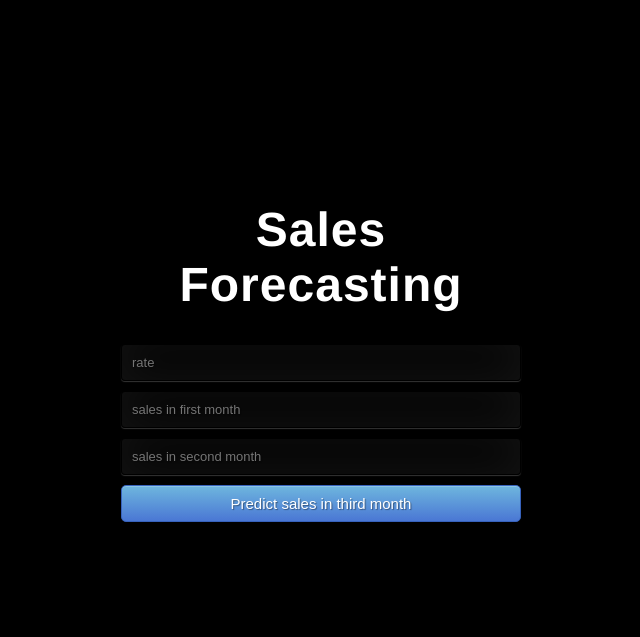
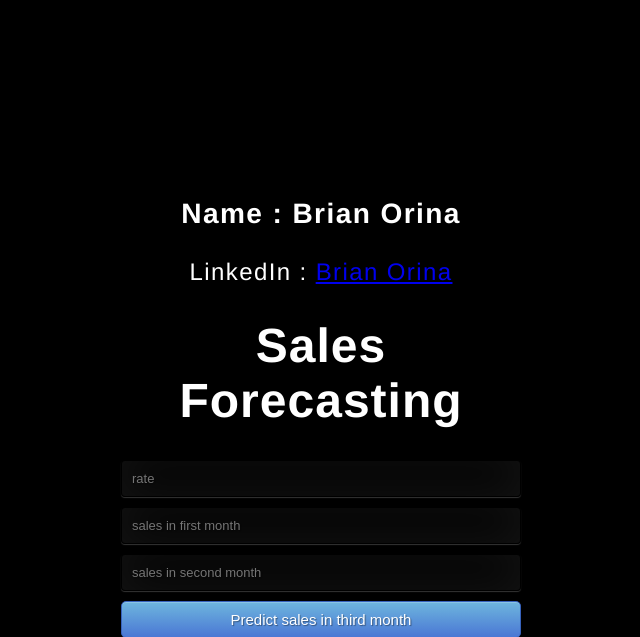
Before and after one commit to Brianorinah/Sales-Predictor-Application, a Flask app: page / in a window 1280 px wide. Shown: the top 637 px of the page, without its empty margins (369-1009 px from the left). Run offline with Flask 2, Linux system fonts and the light colour scheme; parts of the project's set-up code (start-up, migrations or seed data) failed here and were passed over.

Commit message:
Update index.html
Adding my name and linked in credentials to homepage.

```diff
--- a/templates/index.html
+++ b/templates/index.html
@@ -13,6 +13,10 @@
 
 <body style="background: #000;">
  <div class="login">
+ <div >
+    <h3>Name : Brian Orina</h3>
+    <h3<span>LinkedIn : </span><a href="https://www.linkedin.com/in/brian-orina-666b0416b/">Brian Orina </a></h3>
+</div>
 	<h1>Sales Forecasting</h1>
 
      <!-- Main Input For Receiving Query to our ML -->
```
